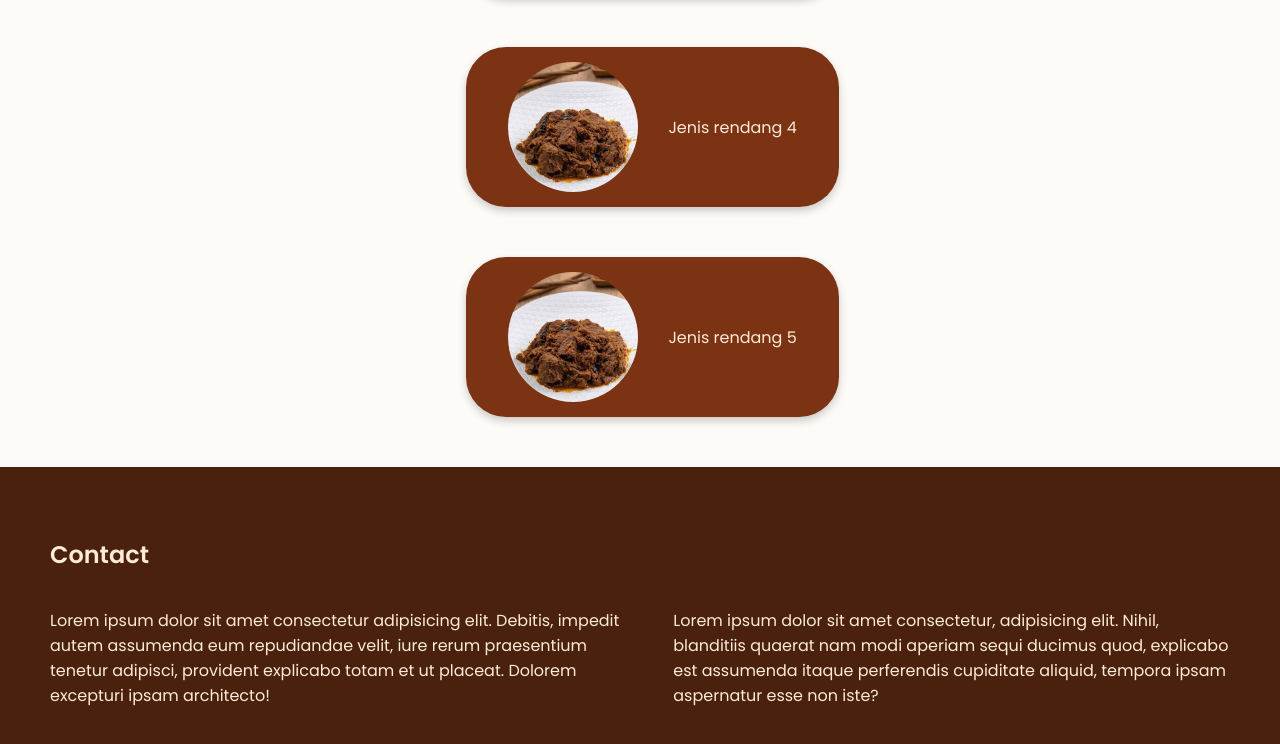
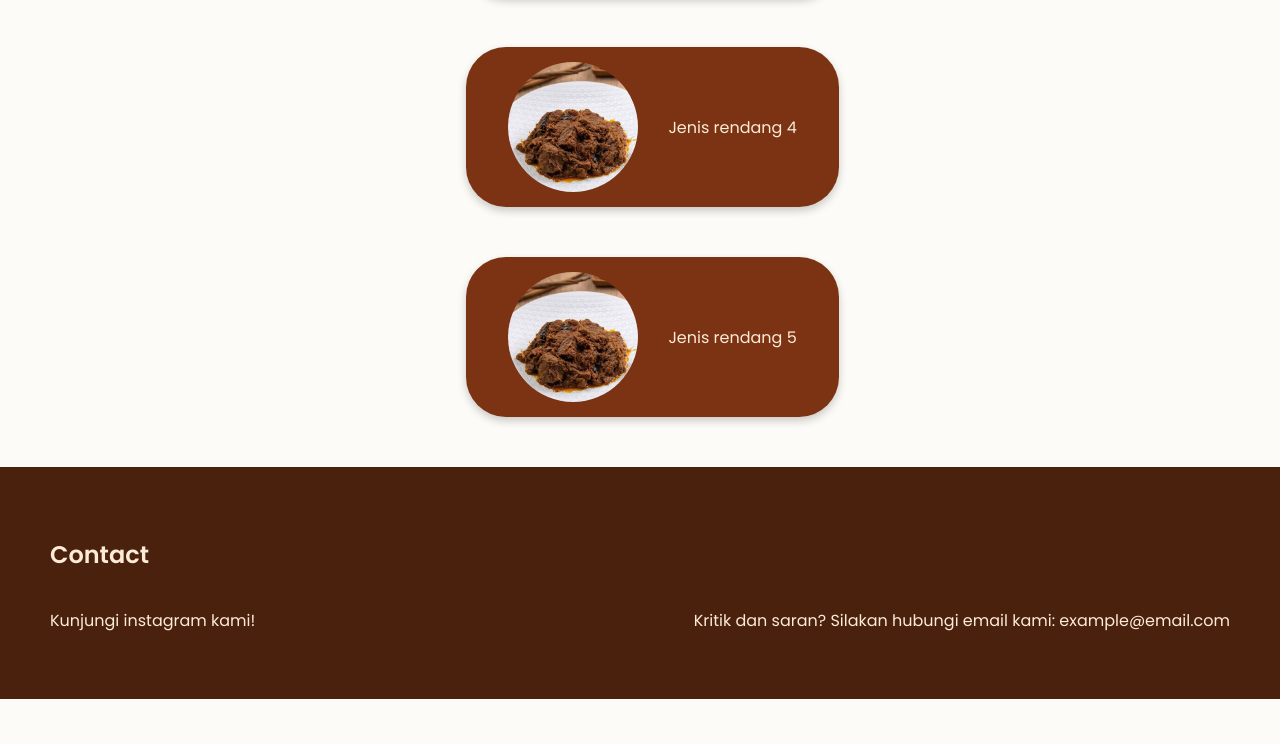
Before and after one commit to vinandius/Front-End-Kel10, a plain HTML site: page UTS/index.html in a window 1280 px wide. Shown: the part 3539-4283 px from the top of the page. After the commit the page ends 4238 px from the top, so only its background shows below. Drawn offline with nearby package versions, Linux system fonts and the light colour scheme.

Commit message:
Update index.html

```diff
--- a/UTS/index.html
+++ b/UTS/index.html
@@ -99,8 +99,8 @@
     <footer id="contact">
         <h2> Contact</h2>
         <div class="footer">
-            <p>Lorem ipsum dolor sit amet consectetur adipisicing elit. Debitis, impedit autem assumenda eum repudiandae velit, iure rerum praesentium tenetur adipisci, provident explicabo totam et ut placeat. Dolorem excepturi ipsam architecto!</p>
-            <p>Lorem ipsum dolor sit amet consectetur, adipisicing elit. Nihil, blanditiis quaerat nam modi aperiam sequi ducimus quod, explicabo est assumenda itaque perferendis cupiditate aliquid, tempora ipsam aspernatur esse non iste?</p>
+            <p>Kunjungi instagram kami!</p>
+            <p>Kritik dan saran? Silakan hubungi email kami: example@email.com</p>
         </div>
     </footer>
 </body>
```
